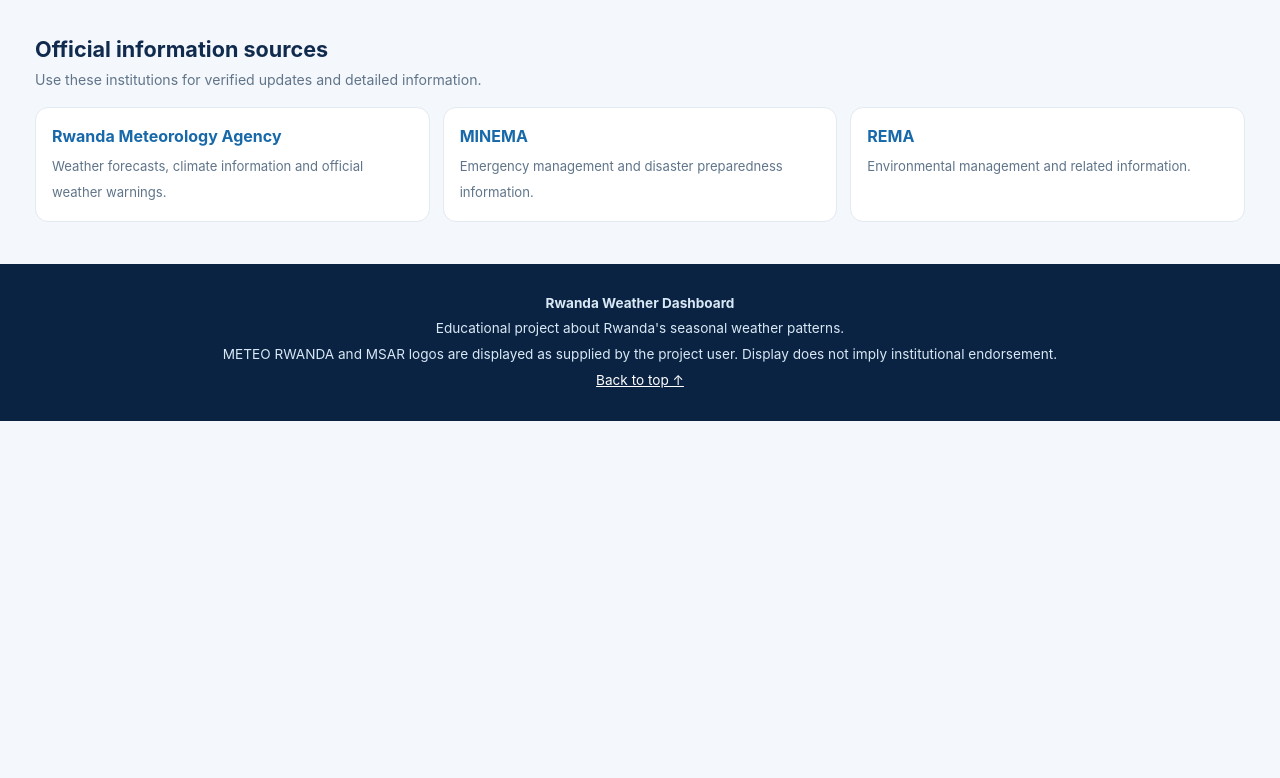
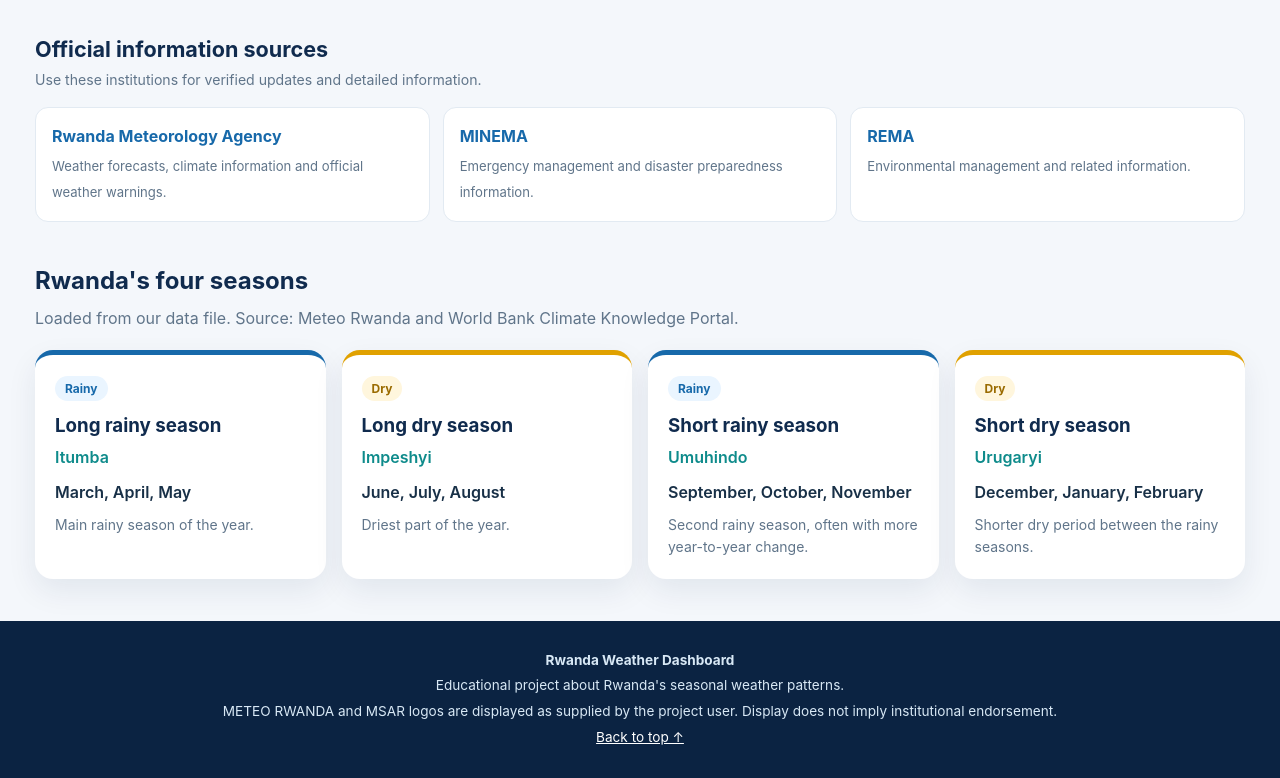
Before and after one commit to 4D09763n/rwanda-seasons-dashboard, a plain HTML site: page index.html in a window 1280 px wide. Shown: the part 2169-2947 px from the top of the page. Before the commit the page ends 2590 px from the top, so only its background shows below. Drawn offline with Linux system fonts and the light colour scheme.

Commit message:
Add seasons section from data.js

```diff
--- a/index.html
+++ b/index.html
@@ -310,7 +310,45 @@
         <a class="source-link" href="https://www.rema.gov.rw/" target="_blank" rel="noopener noreferrer"><strong>REMA</strong><span>Environmental management and related information.</span></a>
       </div>
     </section>
-  </main>
+ <!-- DATA SEASONS: reads data.js -->
+<section id="data-seasons" class="ds-section">
+  <style>
+    .ds-section { margin: 40px 0; }
+    .ds-section h2 { color: #102b4e; margin-bottom: 6px; }
+    .ds-sub { color: #60758a; margin: 0 0 18px; }
+    .ds-grid { display: grid; grid-template-columns: repeat(auto-fit, minmax(230px, 1fr)); gap: 16px; }
+    .ds-card { background: #ffffff; border-radius: 18px; padding: 20px; box-shadow: 0 12px 30px rgba(16,43,78,.08); border-top: 5px solid #1769aa; }
+    .ds-card.dry { border-top-color: #e0a100; }
+    .ds-card h3 { margin: 0 0 4px; color: #102b4e; }
+    .ds-local { color: #0e8b8b; font-weight: 600; margin: 0 0 10px; }
+    .ds-months { font-weight: 600; color: #183047; margin: 0 0 8px; }
+    .ds-note { color: #60758a; margin: 0; font-size: 14px; }
+    .ds-tag { display: inline-block; font-size: 12px; font-weight: 700; padding: 3px 10px; border-radius: 999px; background: #eaf5ff; color: #1769aa; margin-bottom: 10px; }
+    .ds-card.dry .ds-tag { background: #fff6dd; color: #9a6b00; }
+  </style>
+  <h2>Rwanda's four seasons</h2>
+  <p class="ds-sub">Loaded from our data file. Source: Meteo Rwanda and World Bank Climate Knowledge Portal.</p>
+  <div id="ds-grid" class="ds-grid"></div>
+</section>
+
+<script src="data.js"></script>
+<script>
+  (function () {
+    var grid = document.getElementById("ds-grid");
+    if (!grid || typeof rwandaSeasons === "undefined") { return; }
+    grid.innerHTML = rwandaSeasons.map(function (s) {
+      var label = s.type === "rainy" ? "Rainy" : "Dry";
+      return '<div class="ds-card ' + s.type + '">' +
+        '<span class="ds-tag">' + label + '</span>' +
+        '<h3>' + s.name + '</h3>' +
+        '<p class="ds-local">' + s.localName + '</p>' +
+        '<p class="ds-months">' + s.months.join(", ") + '</p>' +
+        '<p class="ds-note">' + s.note + '</p>' +
+        '</div>';
+    }).join("");
+  })();
+</script>
+</main>
 
   <footer>
     <p><strong>Rwanda Weather Dashboard</strong></p>
```
